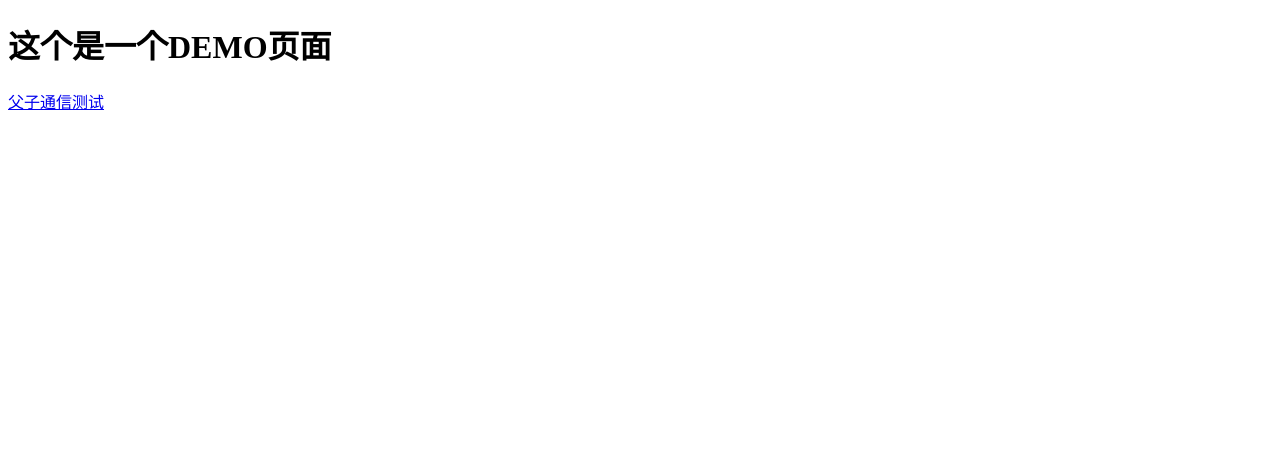
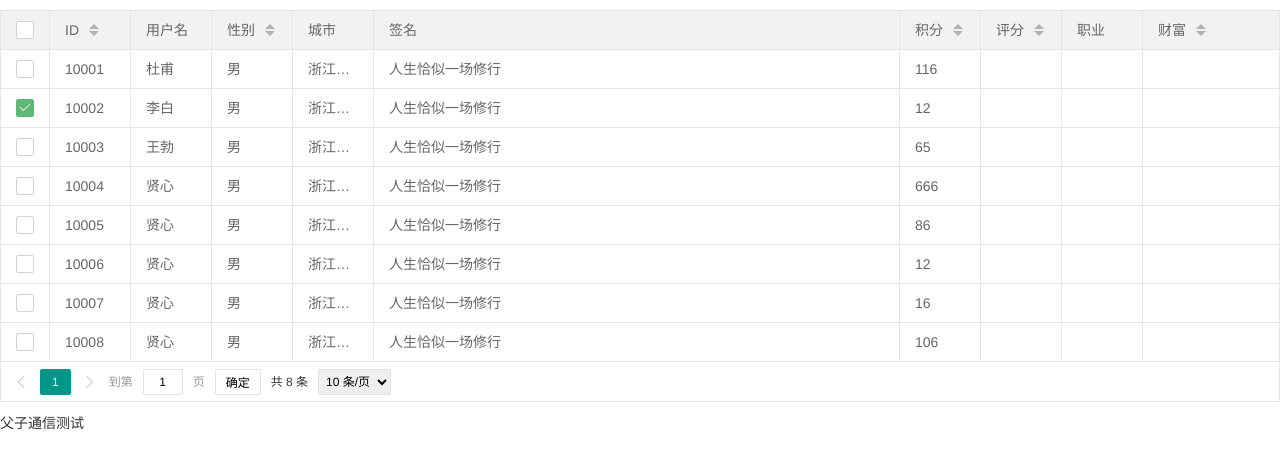
Before and after one commit to Fairy-Yss/goodsmanage, a plain HTML site: page view/demo/html/demo.html in a window 1280 px wide. Drawn offline with Linux system fonts and the light colour scheme.

Commit message:
新增demo示范列表页面 数据表格使用demo

```diff
--- a/view/demo/html/demo.html
+++ b/view/demo/html/demo.html
@@ -5,10 +5,17 @@
   <meta name="viewport" content="width=device-width, initial-scale=1.0">
   <meta http-equiv="X-UA-Compatible" content="ie=edge">
   <title>demo页面</title>
-  <script src="../js/demo.js"></script>
+  <link rel="stylesheet" href="../../../lib/layui/css/layui.css">
 </head>
 <body>
-  <h1>这个是一个DEMO页面</h1>
+  <table class="layui-hide" id="demoTable"></table>
   <a href="javascrit:void(0)" onclick="gotoPage('home')">父子通信测试</a>
+
+  <!--引入jqeury文件 因为layui.js依赖jquery因此需要在它之前引入，引入了之后，本页面的所有js文件也可以使用jquery语法了-->
+  <script src="../../../lib/jquery/jquery.min.js"></script>
+  <!--引入layui js文件-->
+  <script src="../../../lib/layui/layui.all.js" charset="utf-8"></script>
+  <!--引入自己的脚本文件-->
+  <script src="../js/demo.js"></script>
 </body>
 </html>
--- a/view/demo/js/demo.js
+++ b/view/demo/js/demo.js
@@ -5,3 +5,115 @@
 function gotoPage(page) {
   routerutil.route(page);
 }
+
+var table = layui.table;
+
+table.render({
+  elem: '#demoTable' ,
+  //,url:'https://www.layui.com/demo/table/user/?page=1&limit=1
+  cols: [[
+    {type:'checkbox'},
+    {field:'id', width:80, title: 'ID', sort: true},
+    {field:'username', width:80, title: '用户名'},
+    {field:'sex', width:80, title: '性别', sort: true},
+    {field:'city', width:80, title: '城市'},
+    {field:'sign', title: '签名', minWidth: 150},
+    {field:'experience', width:80, title: '积分', sort: true},
+    {field:'score', width:80, title: '评分', sort: true},
+    {field:'classify', width:80, title: '职业'},
+    {field:'wealth', width:135, title: '财富', sort: true},
+  ]] ,
+  // 两种方式为数据表格赋值 第一种就是 url 给出一个数据接口地址 第二种就是使用 data属性直接赋值
+  //url: '请求接口',
+  data: [{
+    "id": "10001"
+    ,"username": "杜甫"
+    ,"email": "xianxin@layui.com"
+    ,"sex": "男"
+    ,"city": "浙江杭州"
+    ,"sign": "人生恰似一场修行"
+    ,"experience": "116"
+    ,"ip": "192.168.0.8"
+    ,"logins": "108"
+    ,"joinTime": "2016-10-14"
+  }, {
+    "id": "10002"
+    ,"username": "李白"
+    ,"email": "xianxin@layui.com"
+    ,"sex": "男"
+    ,"city": "浙江杭州"
+    ,"sign": "人生恰似一场修行"
+    ,"experience": "12"
+    ,"ip": "192.168.0.8"
+    ,"logins": "106"
+    ,"joinTime": "2016-10-14"
+    ,"LAY_CHECKED": true
+  }, {
+    "id": "10003"
+    ,"username": "王勃"
+    ,"email": "xianxin@layui.com"
+    ,"sex": "男"
+    ,"city": "浙江杭州"
+    ,"sign": "人生恰似一场修行"
+    ,"experience": "65"
+    ,"ip": "192.168.0.8"
+    ,"logins": "106"
+    ,"joinTime": "2016-10-14"
+  }, {
+    "id": "10004"
+    ,"username": "贤心"
+    ,"email": "xianxin@layui.com"
+    ,"sex": "男"
+    ,"city": "浙江杭州"
+    ,"sign": "人生恰似一场修行"
+    ,"experience": "666"
+    ,"ip": "192.168.0.8"
+    ,"logins": "106"
+    ,"joinTime": "2016-10-14"
+  }, {
+    "id": "10005"
+    ,"username": "贤心"
+    ,"email": "xianxin@layui.com"
+    ,"sex": "男"
+    ,"city": "浙江杭州"
+    ,"sign": "人生恰似一场修行"
+    ,"experience": "86"
+    ,"ip": "192.168.0.8"
+    ,"logins": "106"
+    ,"joinTime": "2016-10-14"
+  }, {
+    "id": "10006"
+    ,"username": "贤心"
+    ,"email": "xianxin@layui.com"
+    ,"sex": "男"
+    ,"city": "浙江杭州"
+    ,"sign": "人生恰似一场修行"
+    ,"experience": "12"
+    ,"ip": "192.168.0.8"
+    ,"logins": "106"
+    ,"joinTime": "2016-10-14"
+  }, {
+    "id": "10007"
+    ,"username": "贤心"
+    ,"email": "xianxin@layui.com"
+    ,"sex": "男"
+    ,"city": "浙江杭州"
+    ,"sign": "人生恰似一场修行"
+    ,"experience": "16"
+    ,"ip": "192.168.0.8"
+    ,"logins": "106"
+    ,"joinTime": "2016-10-14"
+  }, {
+    "id": "10008"
+    ,"username": "贤心"
+    ,"email": "xianxin@layui.com"
+    ,"sex": "男"
+    ,"city": "浙江杭州"
+    ,"sign": "人生恰似一场修行"
+    ,"experience": "106"
+    ,"ip": "192.168.0.8"
+    ,"logins": "106"
+    ,"joinTime": "2016-10-14"
+  }] ,
+  page: true
+});
```
Also changed, not shown: index.html (+5 -3 lines).
